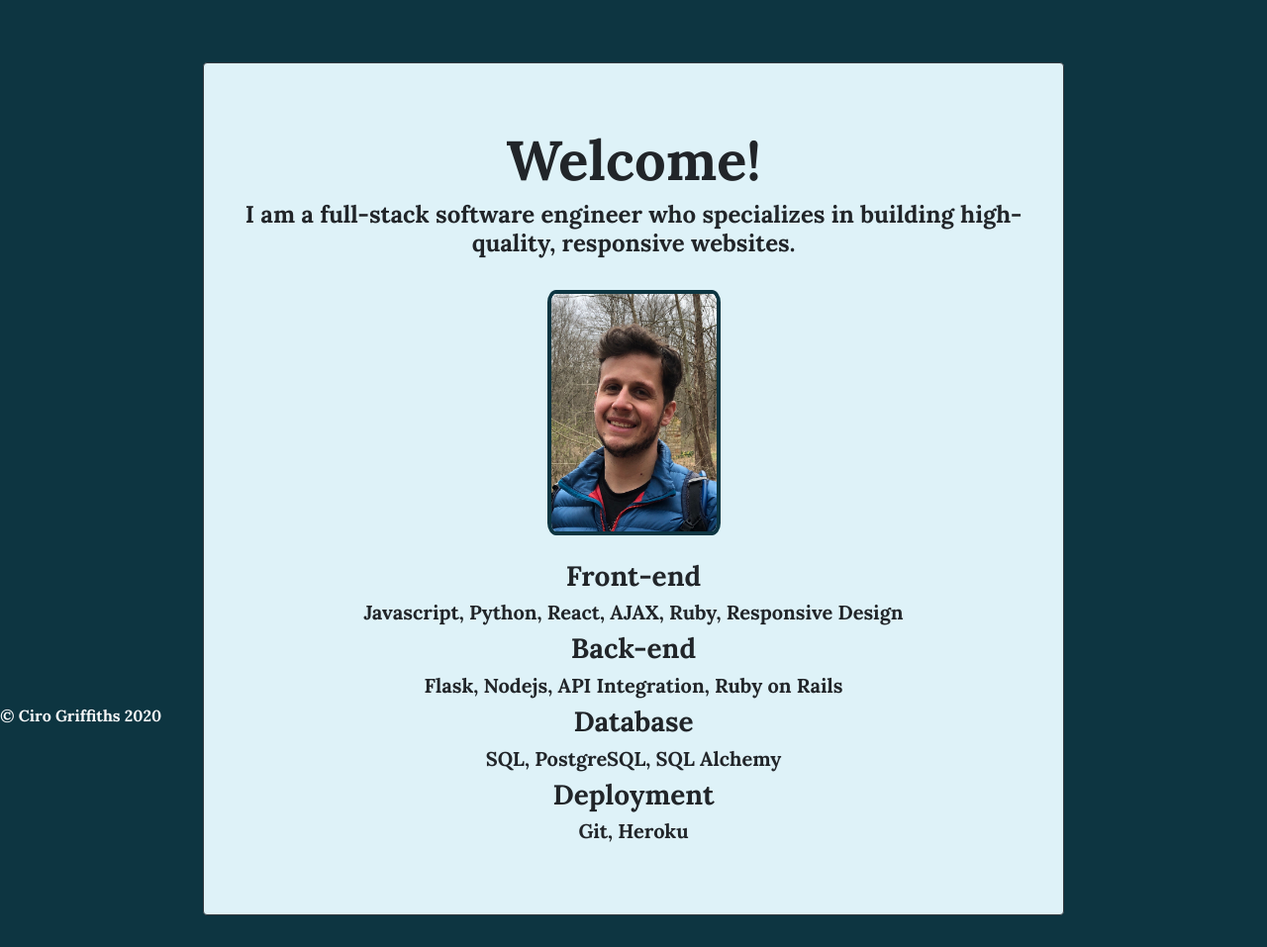
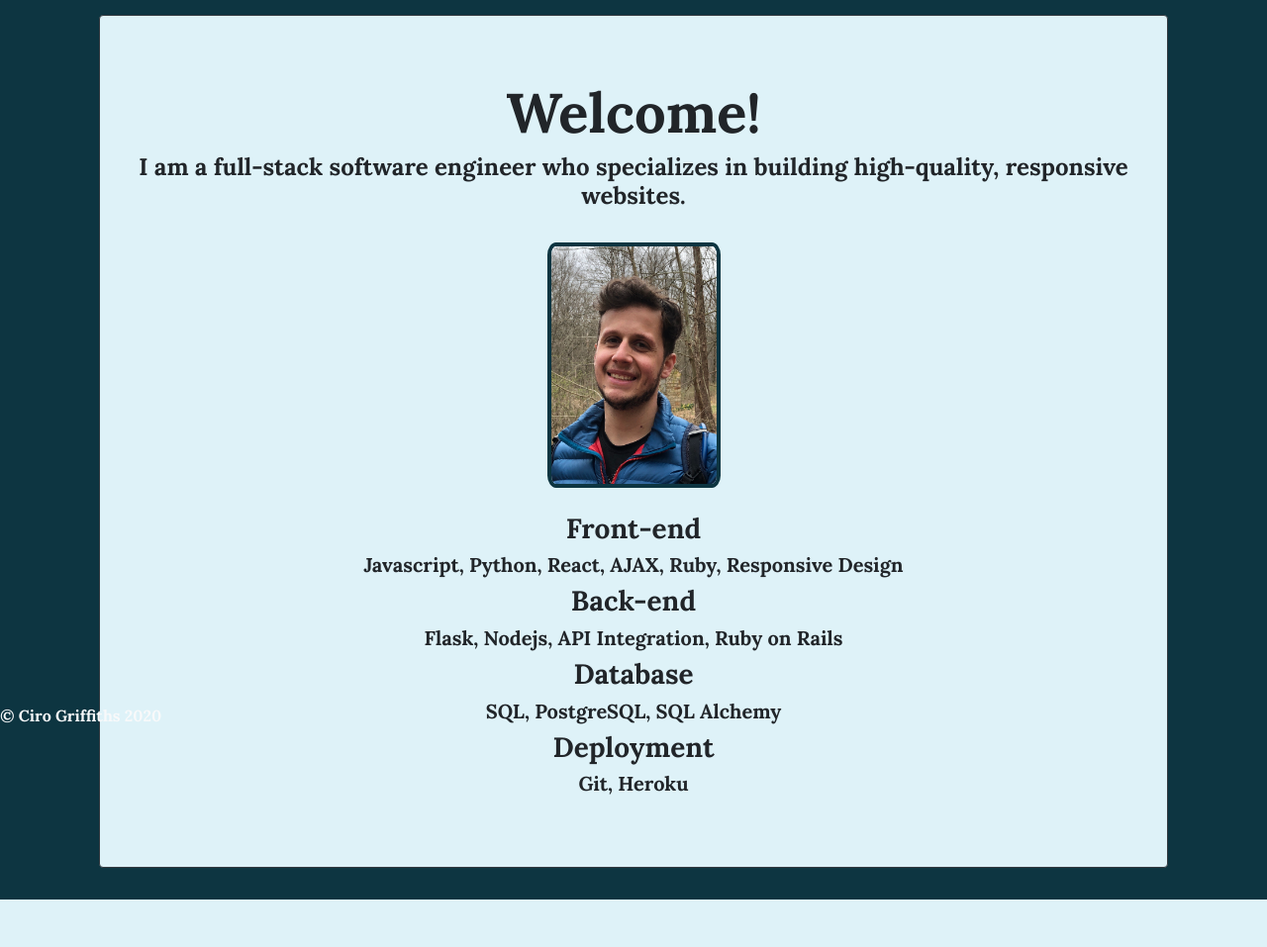
Before and after one commit to Ciro1690/Ciro1690.github.io, a Flask app: page / in a window 1280 px wide. Shown: the part 65-1022 px from the top of the page at 99% size. After the commit the page ends 974 px from the top, so only its background shows below. Run offline with Flask 2, Linux system fonts and the light colour scheme; some libraries are stand-ins or nearby versions.

Commit message:
Updated formatting

```diff
--- a/static/app.css
+++ b/static/app.css
@@ -50,3 +50,9 @@ body {
 #resources, #contact-form {
   font-size: 20px;
 }
+
+.jumbotron{
+    background-size: cover;
+    height: 100%;
+    width: 100%;
+}
--- a/templates/home.html
+++ b/templates/home.html
@@ -1,10 +1,8 @@
 {% extends 'base.html' %}
 {% block title %}Ciro Griffiths{% endblock %}
 {% block content %}
-<div class="container">
-    <div class="row justify-content-center">
-        <div class="col-10 pt-5">
-            <div id='jumbo' class='jumbotron border border-dark rounded'>
+<div class="container-full-bg">
+    <div id='jumbo' class='jumbotron jumbotron-fluid border border-dark rounded'>
         <div class="text-center">
             <h1 class="display-4">Welcome!</h1>
             <h4>I am a full-stack software engineer who specializes in building high-quality, responsive websites.</h4><br>
```
Lines whose indentation alone changed are shown as unchanged.
